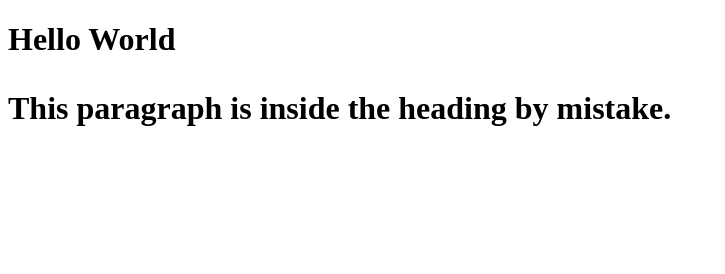
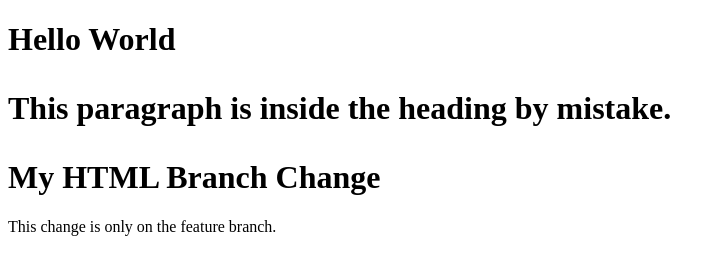
Before and after one commit to skhokho12/hello-world, a plain HTML site: page index.html in a window 1280 px wide. Shown: the whole page, without its empty margins (0-725 px from the left). Drawn offline with Linux system fonts and the light colour scheme.

Commit message:
Add heading on feature branch

```diff
--- a/index.html
+++ b/index.html
@@ -11,5 +11,8 @@
       Hello World
       <p>This paragraph is inside the heading by mistake.</p>
     </h1>
+
+    <h1>My HTML Branch Change</h1>
+    <p>This change is only on the feature branch.</p>
   </body>
 </html>
```
